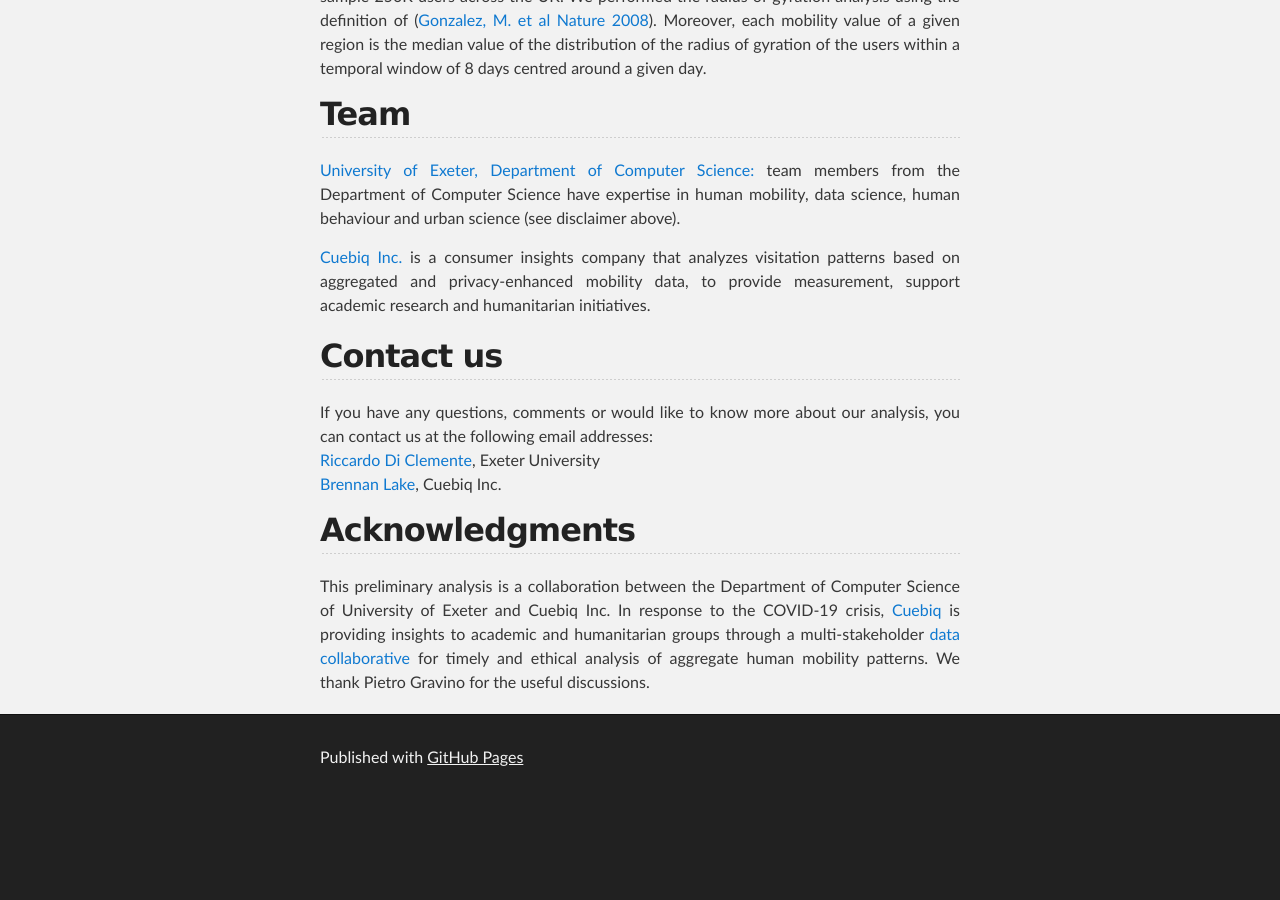
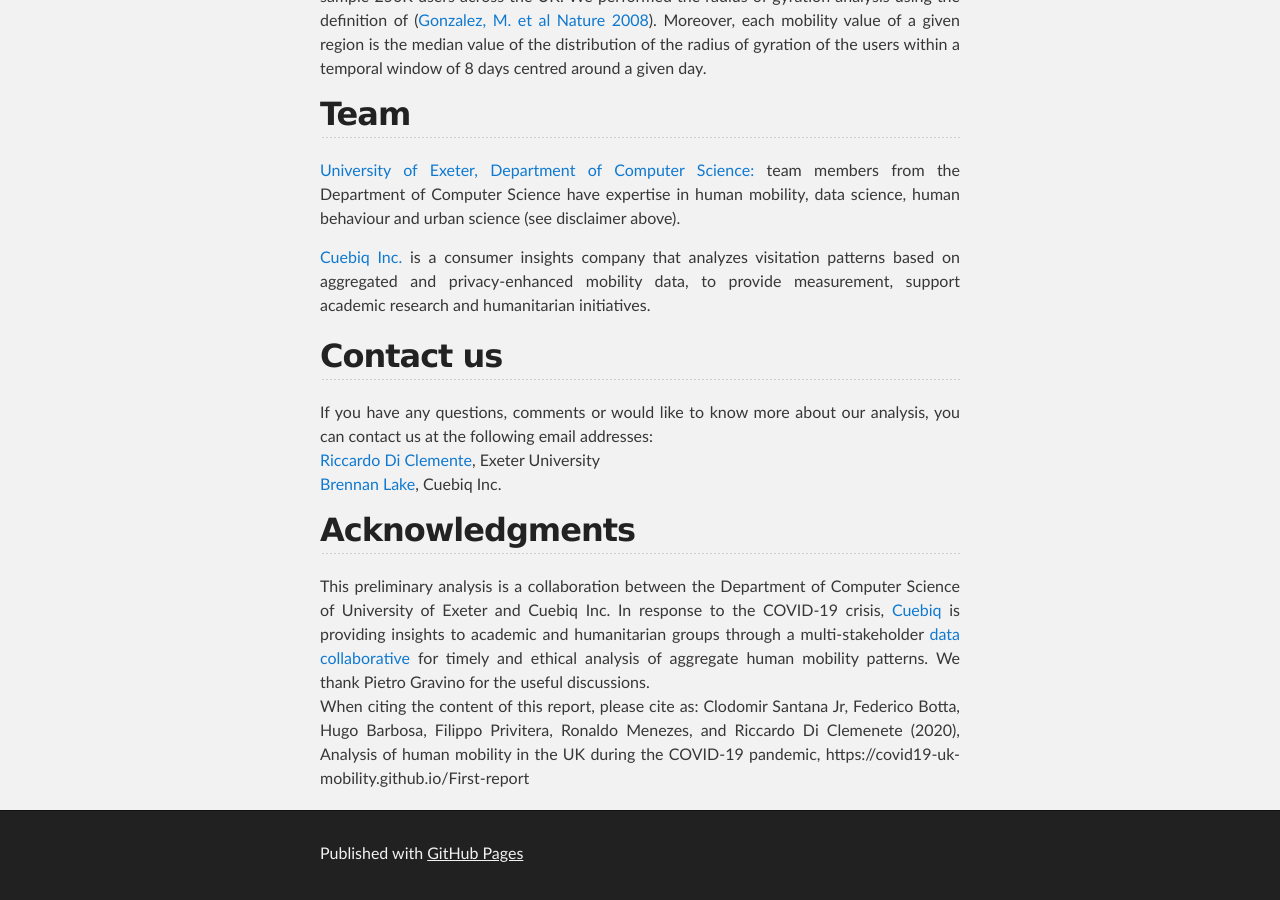
Before and after one commit to COVID19-UK-Mobility/COVID19-UK-Mobility.github.io, a Jekyll site: the page built from First-report.md, in a window 1280 px wide and 900 px high, scrolled down 14330 px. Built offline with Jekyll 4.4.1, drawn with Linux system fonts in a browser that asks for light colours; our own code applies the rules of GitHub Pages for plain Markdown files; the repository's description, which GitHub fills in, is left out; before the commit the page ends 15134 px from its top, so only the background shows below that.

Commit message:
Added citation

```diff
--- a/First-report.md
+++ b/First-report.md
@@ -213,3 +213,8 @@
 ## Acknowledgments
 <div style="text-align: justify">
 This preliminary analysis is a collaboration between the Department of Computer Science of University of Exeter and Cuebiq Inc. In response to the COVID-19 crisis, <a href= "https://www.cuebiq.com/">Cuebiq</a> is providing insights to academic and humanitarian groups through a multi-stakeholder <a href="https://www.cuebiq.com/about/data-for-good/"> data collaborative</a> for timely and ethical analysis of aggregate human mobility patterns. We thank Pietro Gravino for the useful discussions.</div>
+
+
+<div style="text-align: justify">
+When citing the content of this report, please cite as:
+Clodomir Santana Jr, Federico Botta, Hugo Barbosa, Filippo Privitera, Ronaldo Menezes, and Riccardo Di Clemenete (2020), Analysis of human mobility in the UK during the COVID-19 pandemic, https://covid19-uk-mobility.github.io/First-report
```
